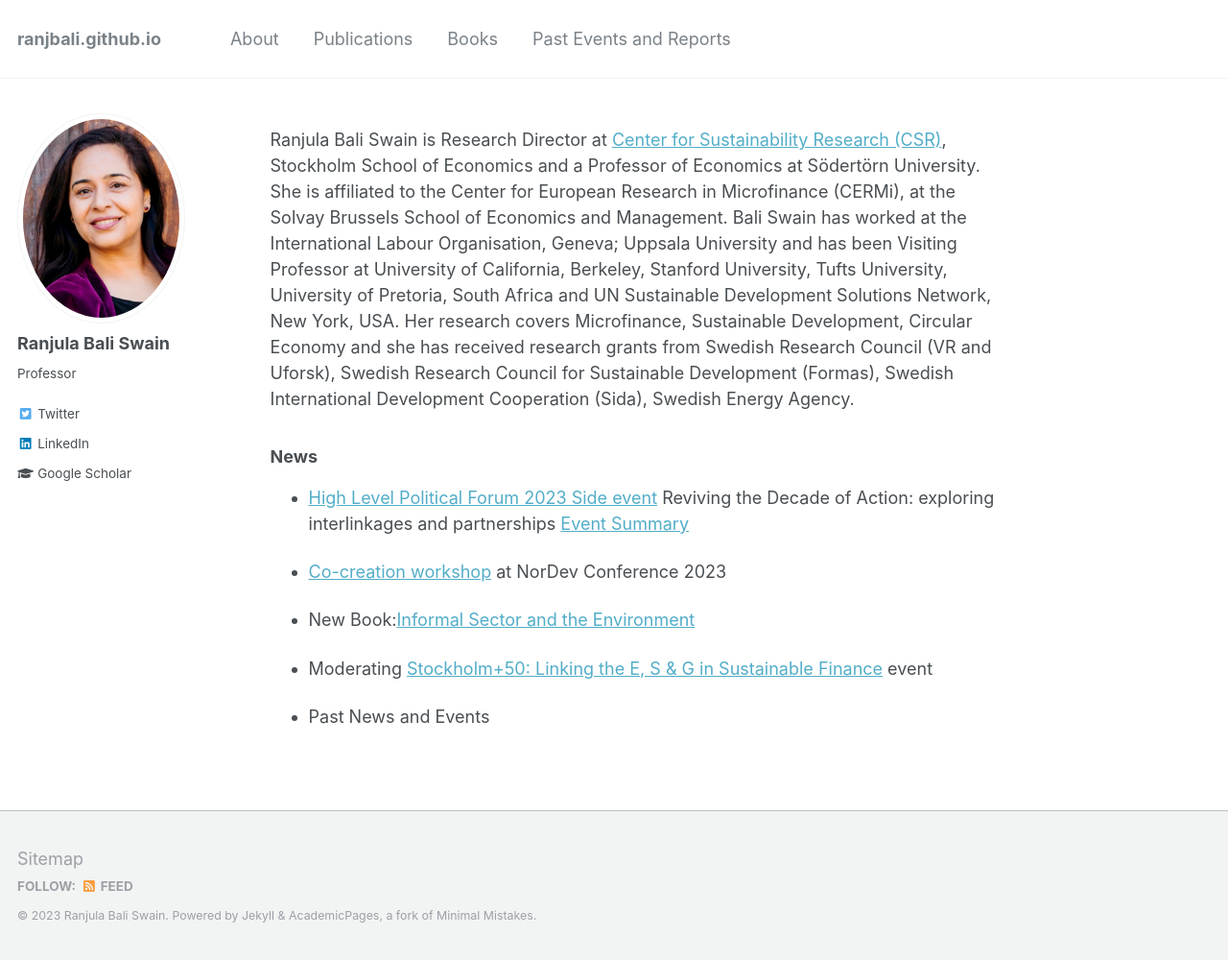
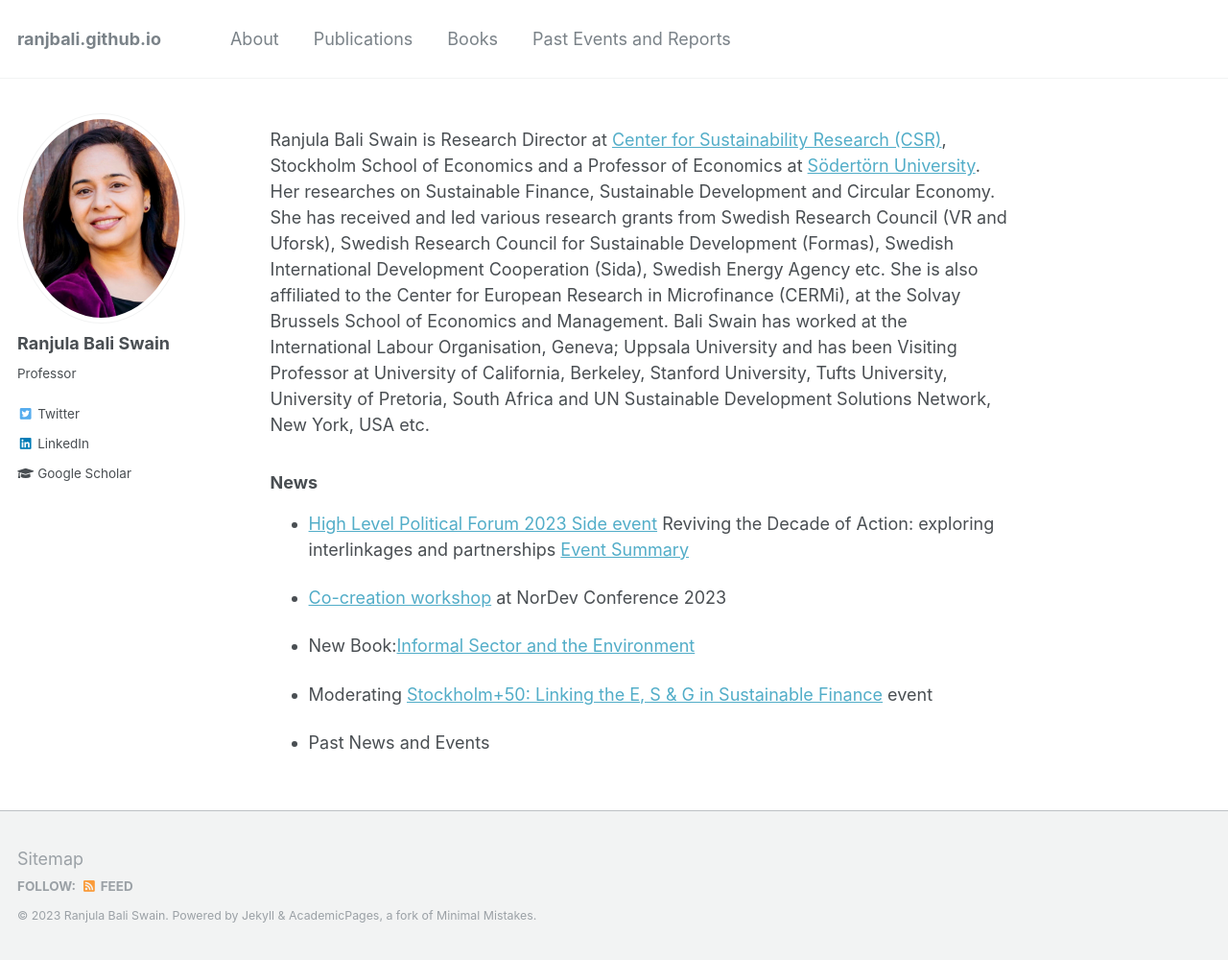
Before and after one commit to ranjbali/ranjbali.github.io, a Jekyll site: the page built from _pages/about.md, in a window 1280 px wide and 1000 px high. Shown: the whole window at 96% size. Built offline with Jekyll 4.4.1, drawn with Linux system fonts in a browser that asks for light colours.

Commit message:
Update about.md

```diff
--- a/_pages/about.md
+++ b/_pages/about.md
@@ -8,7 +8,7 @@
   - /about.html
 ---
 
-Ranjula Bali Swain is Research Director at [Center for Sustainability Research (CSR)](https://www.hhs.se/en/research/centers/csr/), Stockholm School of Economics and a Professor of Economics at Södertörn University. She is affiliated to the Center for European Research in Microfinance (CERMi), at the Solvay Brussels School of Economics and Management. Bali Swain has worked at the International Labour Organisation, Geneva; Uppsala University and has been Visiting Professor at University of California, Berkeley, Stanford University, Tufts University, University of Pretoria, South Africa and UN Sustainable Development Solutions Network, New York, USA. Her research covers Microfinance, Sustainable Development, Circular Economy and she has received research grants from  Swedish Research Council (VR and Uforsk), Swedish Research Council for Sustainable Development (Formas), Swedish International Development Cooperation (Sida), Swedish Energy Agency.
+Ranjula Bali Swain is Research Director at [Center for Sustainability Research (CSR)](https://www.hhs.se/en/research/centers/csr/), Stockholm School of Economics and a Professor of Economics at [Södertörn University](https://www.sh.se/kontakt/forskare/ranjula-bali). Her researches on Sustainable Finance, Sustainable Development and Circular Economy.  She has received and led various research grants from  Swedish Research Council (VR and Uforsk), Swedish Research Council for Sustainable Development (Formas), Swedish International Development Cooperation (Sida), Swedish Energy Agency etc. She is also affiliated to the Center for European Research in Microfinance (CERMi), at the Solvay Brussels School of Economics and Management. Bali Swain has worked at the International Labour Organisation, Geneva; Uppsala University and has been Visiting Professor at University of California, Berkeley, Stanford University, Tufts University, University of Pretoria, South Africa and UN Sustainable Development Solutions Network, New York, USA etc.
 
 ### News
 * [High Level Political Forum 2023 Side event](https://www.hhs.se/en/research/centers/csr/news/high-level-political-forum-2023-reviving-the-decade-of-action-exploring-interlinkages-and-partnerships/)  Reviving the Decade of Action: exploring interlinkages and partnerships [Event Summary](../files/HLPF 2023 Side Event Report.pdf)
```
